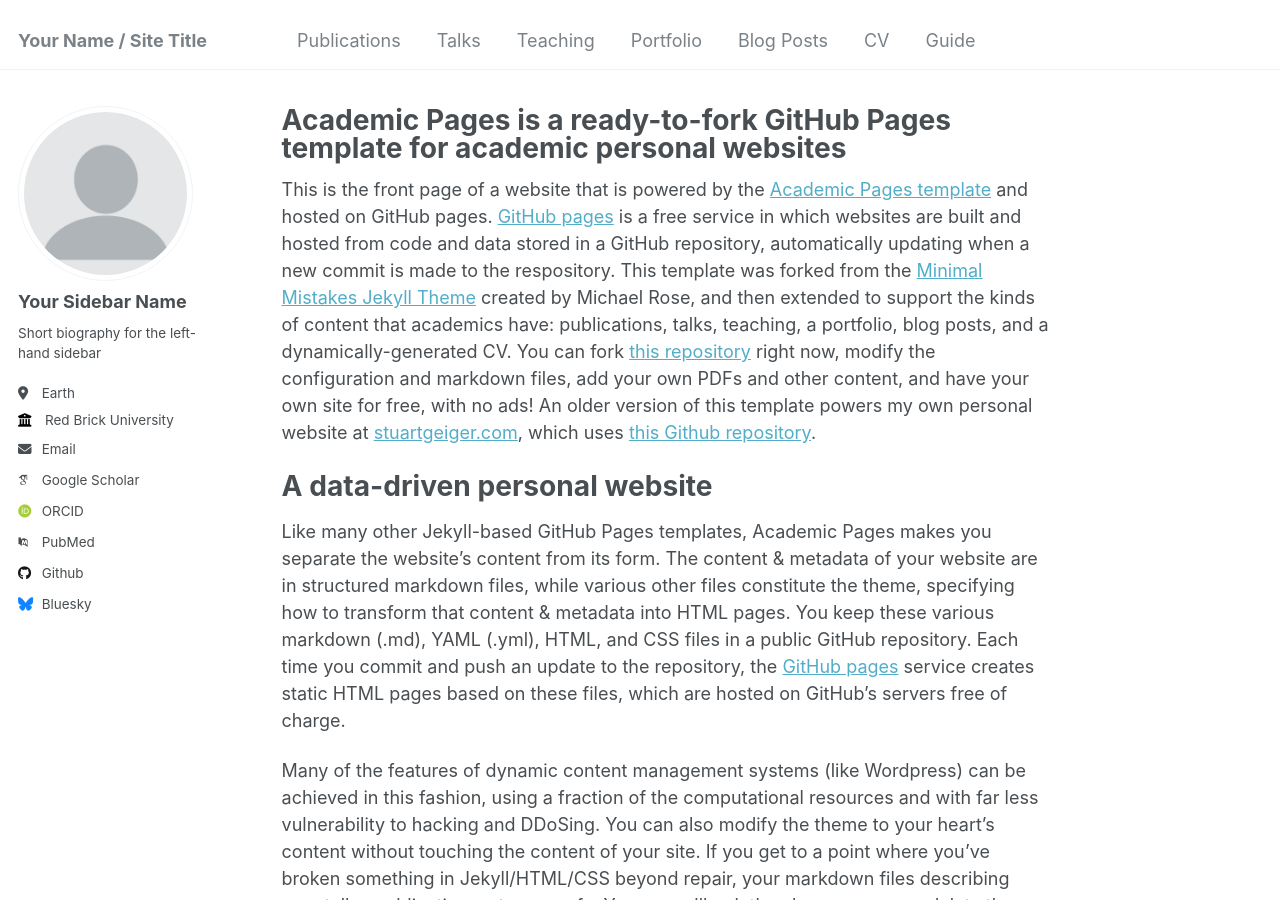
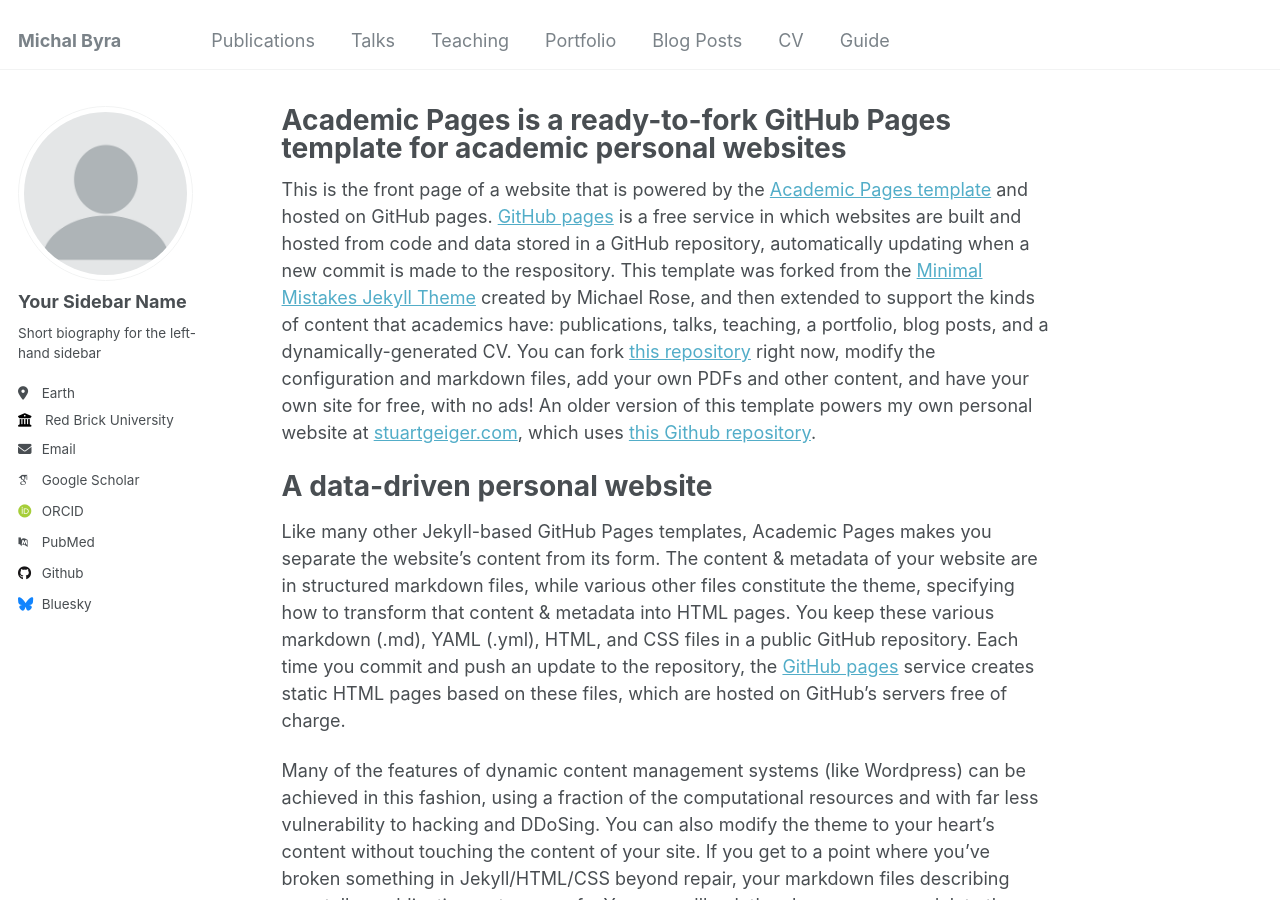
Before and after one commit to mbyr/mbyr.github.io, a Jekyll site: the page built from _pages/about.md, in a window 1280 px wide and 900 px high. Built offline with Jekyll 4.4.1, drawn with Linux system fonts in a browser that asks for light colours; some web fonts are replaced.

Commit message:
Update _config.yml

```diff
--- a/_config.yml
+++ b/_config.yml
@@ -8,7 +8,7 @@
 
 # Basic Site Settings
 locale                   : "en-US"
-title                    : "Your Name / Site Title"
+title                    : "Michal Byra"
 title_separator          : "-"
 name                     : &name "Your Name"
 description              : &description "personal description"
```
